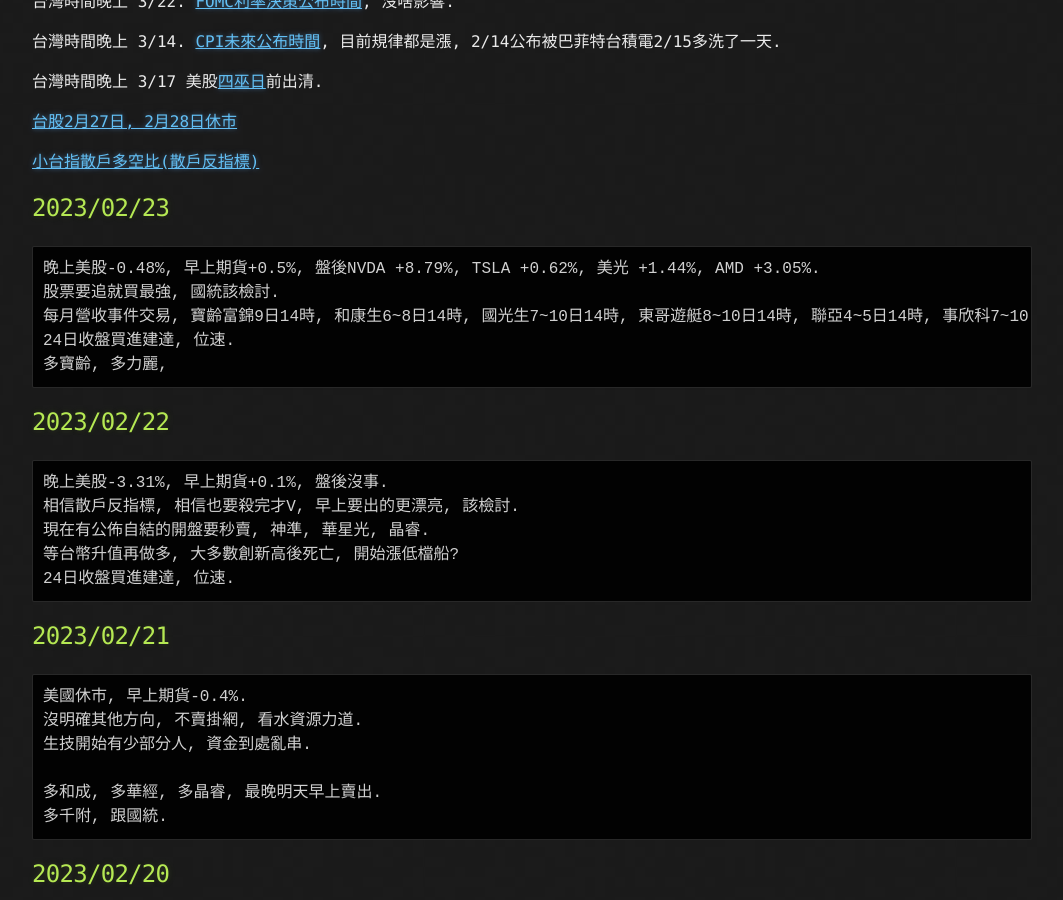
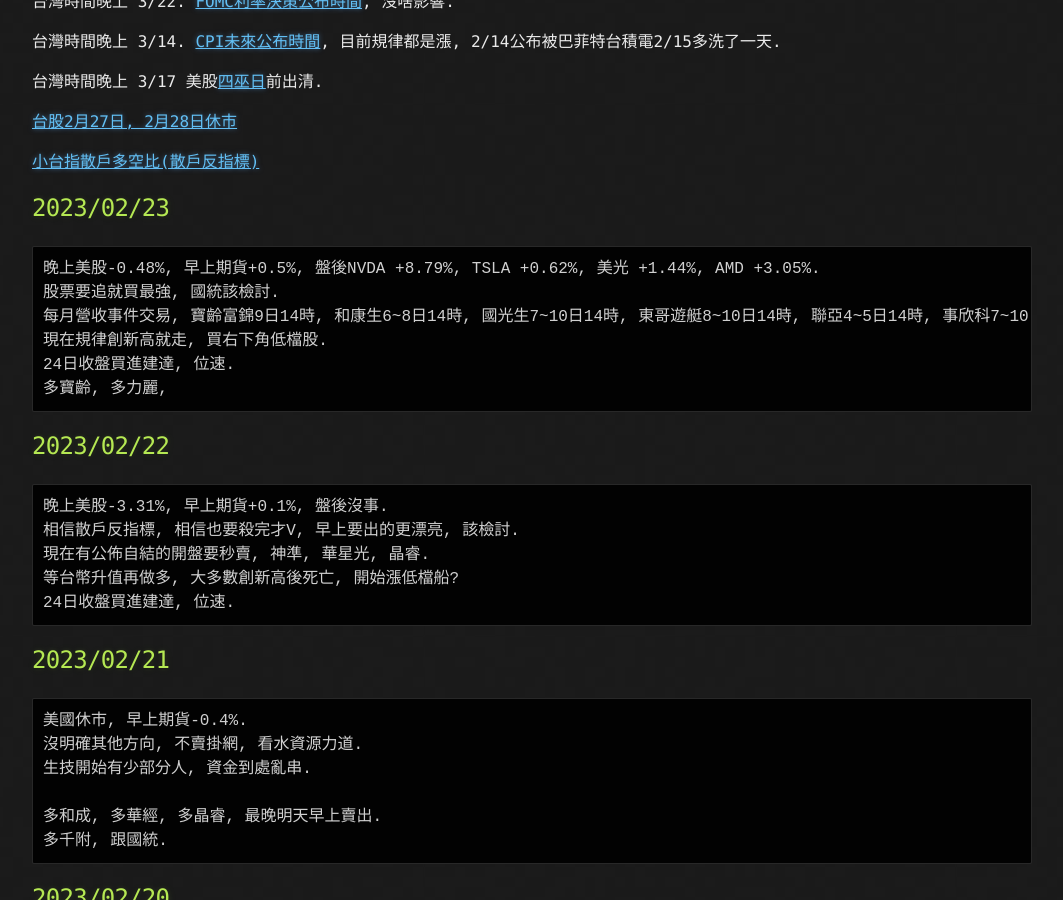
Before and after one commit to lepg5487/Stock_God, a Jekyll site: the page built from index.md, in a window 1280 px wide and 900 px high, scrolled down 428 px. Shown: the whole window, without its empty margins (108-1171 px from the left). Built offline with Jekyll 4.4.1, drawn with Linux system fonts in a browser that asks for light colours; our own code applies the rules of GitHub Pages for plain Markdown files.

Commit message:
Update index.md

````diff
--- a/index.md
+++ b/index.md
@@ -25,6 +25,7 @@ layout: testlayouts
 晚上美股-0.48%, 早上期貨+0.5%, 盤後NVDA +8.79%, TSLA +0.62%, 美光 +1.44%, AMD +3.05%.
 股票要追就買最強, 國統該檢討.
 每月營收事件交易, 寶齡富錦9日14時, 和康生6~8日14時, 國光生7~10日14時, 東哥遊艇8~10日14時, 聯亞4~5日14時, 事欣科7~10日14時.
+現在規律創新高就走, 買右下角低檔股.
 24日收盤買進建達, 位速.
 多寶齡, 多力麗,
 ```
````
